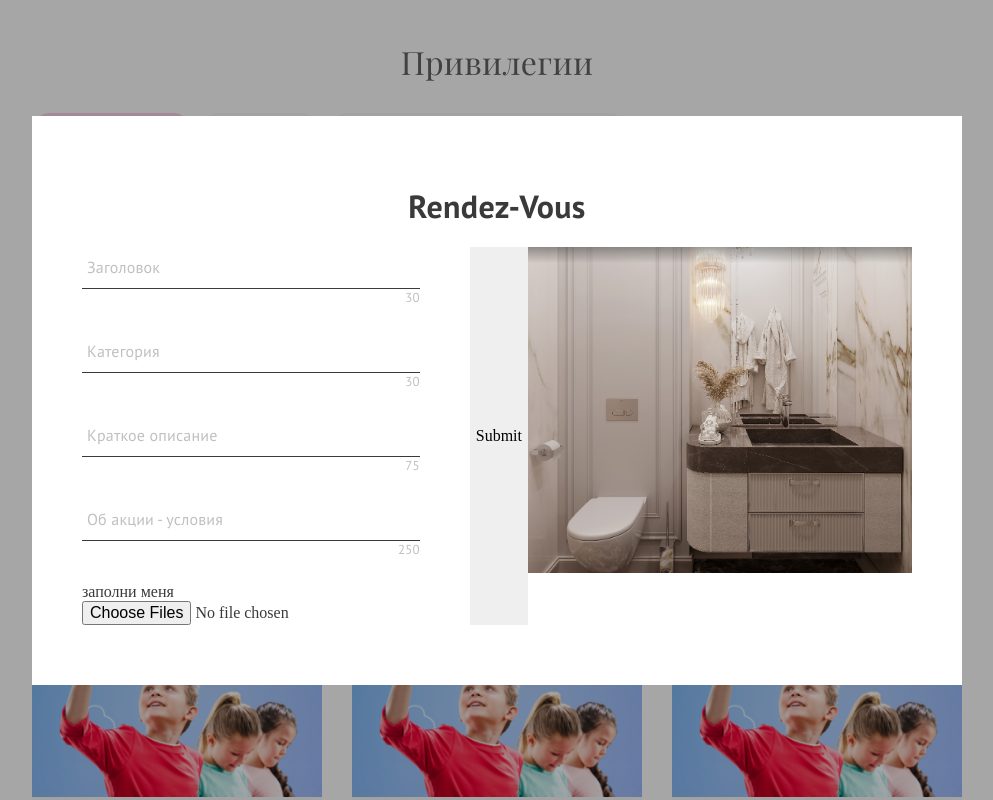
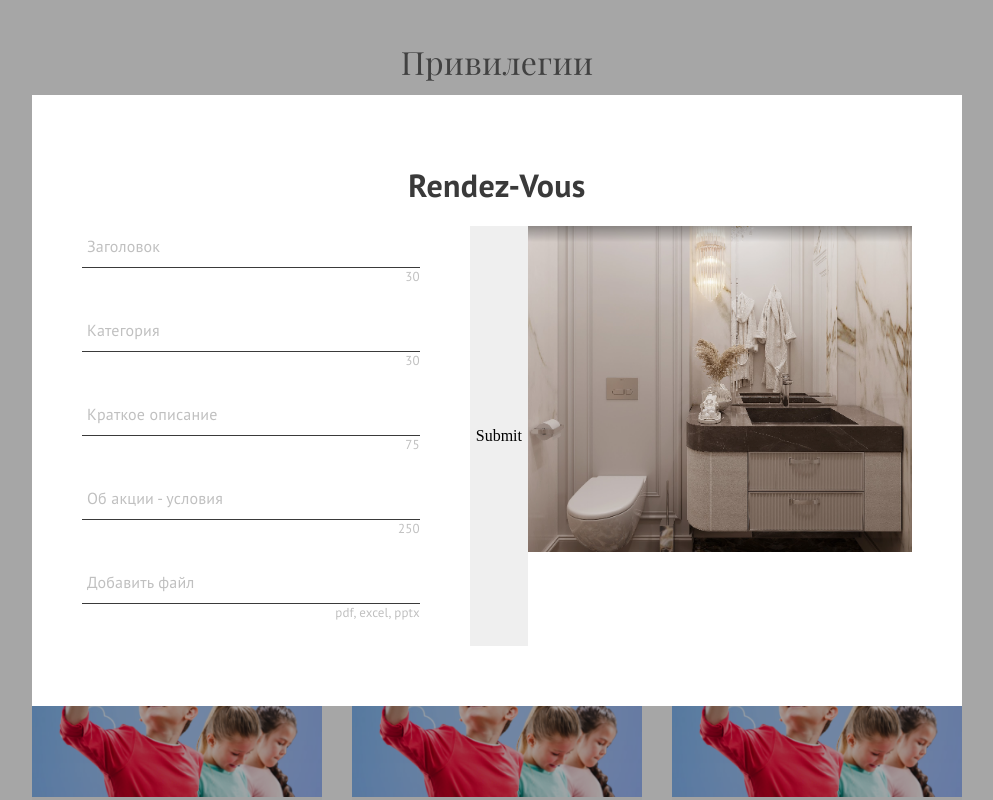
Before and after one commit to JohnJoy665/rv-privilege, a React (Create React App) app: page / in a window 1280 px wide. Both pictures are taken after a click on the element 320 px from the left and 363 px from the top of the page. Shown: the top 800 px of the page, without its empty margins (143-1136 px from the left). Built offline with nearby package versions, Linux system fonts and the light colour scheme; some icons are missing.

Commit message:
good input file

```diff
--- a/src/components/FileInputs/FileInputs.tsx
+++ b/src/components/FileInputs/FileInputs.tsx
@@ -3,7 +3,7 @@
   UseFormSetValue,
   UseFormReset,
   Control,
-  FieldErrorsImpl,
+  FieldErrors,
   UseFormGetValues,
   useController
 } from "react-hook-form";
@@ -14,14 +14,27 @@
   setValue: UseFormSetValue<UserSubmitForm>;
   reset: UseFormReset<UserSubmitForm>;
   control: Control<UserSubmitForm>;
-  errors: Partial<FieldErrorsImpl<UserSubmitForm>>;
+  errors: Partial<FieldErrors<UserSubmitForm>>;
   getValues: UseFormGetValues<UserSubmitForm>
 }
 
-const FileInputs = ({ control }: FileInputsProps) => {
+const FileInputs = ({ errors, control }: FileInputsProps) => {
+
+  console.log(errors);
+
+  const validateTypeOfFile = (v: any[]): boolean => {
+    const result = v.every((item) => {
+      const indexFile = item.name.split(".")[item.name.split(".").length - 1];
+      const result = indexFile === "docx" || indexFile === "doc" || indexFile === "docx" || indexFile === "xlsx" || indexFile === "pptx";
+      console.log(result);
+      return result;
+    });
+    return result;
+    return true;
+  };
+
   const {
-    field: { onChange, value },
-    fieldState: { error },
+    field: { onChange, value, name },
   } = useController({
     control,
     name: "uploadFile",
@@ -31,40 +44,46 @@
         message: "required",
         value: true,
       },
+      // validate: (v) => validateTypeOfFile(v)
+      validate: {
+        typeOfFile: value => validateTypeOfFile(value)
+      }
     },
   });
 
   return (
-    <div>
-      <label>
-        заполни меня
+    <div className="modal__formItem">
+      <label className="modal__input modal__input_files" htmlFor="formId">
         <input
+          id="formId"
+          hidden
           type={"file"}
           multiple
-          name={"uploadFile"}
+          name={name}
           onChange={(e) => {
             if (e.target?.files?.[0]) {
+              console.log(value);
               if (value?.length) {
+                console.log("Чандж1");
                 return onChange([...value, ...Array.from(e.target.files)]);
               }
+              console.log("Чандж2");
               return onChange([e.target.files[0]]);
             }
           }}
         />
+        Добавить файл
       </label>
-
-      {error?.message && (
-        <span
-          style={{
-            color: "red",
-          }}
-        >
-          {error.message}
-        </span>
-      )}
-      {value?.map(({ name }) => name).join(", ")}
+      <span className={`${errors["uploadFile"] ? "modal__input-limit_error" : "modal__input-limit"}`}>{
+        errors["uploadFile"]
+          ? (errors["uploadFile"] as any)?.type === "typeOfFile"
+            ? "Недопустисмый тип файла"
+            : "Неизвестная ошибка"
+          : "pdf, excel, pptx"
+      }</span>
     </div>
   );
+
 };
 
 export default FileInputs;
--- a/src/components/TextAreaWithLimit/TextAreaWithLimit.tsx
+++ b/src/components/TextAreaWithLimit/TextAreaWithLimit.tsx
@@ -1,12 +1,12 @@
 import { useEffect, useRef } from "react";
-import { UseFormWatch, FieldErrorsImpl, UseFormSetValue, Path, UseFormSetError, Control, Controller, UseFormReset } from "react-hook-form";
+import { UseFormWatch, FieldErrors, UseFormSetValue, Path, UseFormSetError, Control, Controller, UseFormReset } from "react-hook-form";
 import useAutosizeTextArea from "../../hooks/useAutosizeTextArea";
 import { UserSubmitForm } from "../../interfaces/inputs";
 
 interface TextAreaWithLimitProps {
   watch: UseFormWatch<UserSubmitForm>;
   setValue: UseFormSetValue<UserSubmitForm>
-  errors: Partial<FieldErrorsImpl<UserSubmitForm>>
+  errors: Partial<FieldErrors<UserSubmitForm>>
   name: Path<{title: string, category: string, description: string, specification: string}>;
   placeholder: string;
   limit: number;
@@ -67,8 +67,8 @@
         }}
         render={({ field: { ref, ...field } }) => (
           <textarea {...field}
-            ref={(e) => {
-              ref(e);
+            ref={(e: HTMLTextAreaElement | null) => {
+              // ref(e);
               firstNameRef.current = e;
             }}
             rows={1}
```
Also changed, not shown: package.json (+2 -5 lines), src/reportWebVitals.ts (deleted, +0 -15 lines), 1 other file (tests, documents, lock files or other folders).
